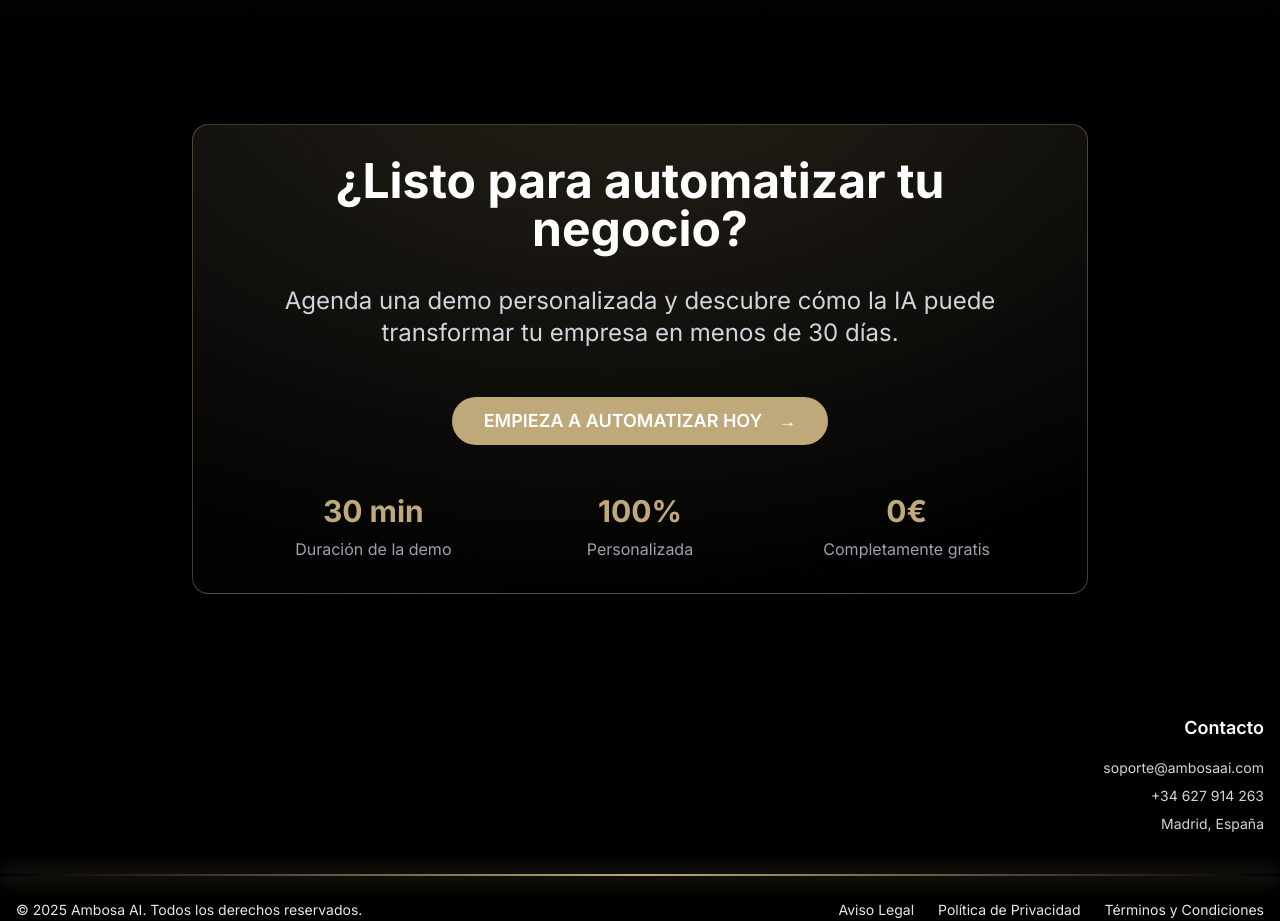
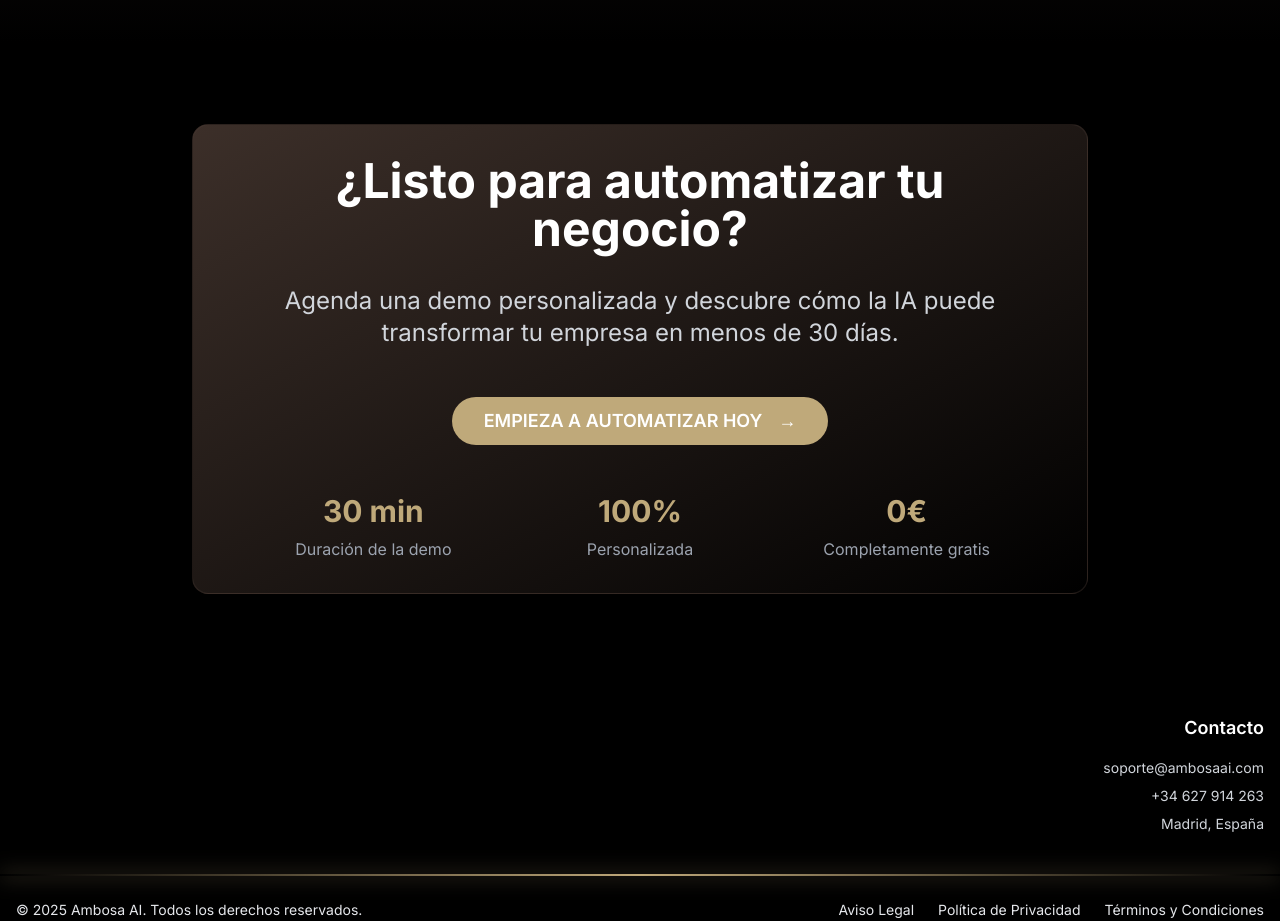
Before and after one commit to lucasespinosaai-lang/testambosaaiv0repository, a Next.js app: page / in a window 1280 px wide. Shown: the part 4060-4981 px from the top of the page. Built offline with nearby package versions, Linux system fonts and the light colour scheme.

Commit message:
Update page.tsx

```diff
--- a/app/page.tsx
+++ b/app/page.tsx
@@ -356,10 +356,10 @@ export default function Home() {
               >
                 <div className="
   relative overflow-hidden rounded-2xl p-6 sm:p-8
-  border border-[#BFA97A]/35
-  shadow-xl shadow-black/30
-  backdrop-blur-md
-  bg-[radial-gradient(1200px_800px_at_50%_-20%,rgba(191,169,122,0.18),transparent_70%),linear-gradient(to_bottom_right,rgba(255,255,255,0.02),rgba(0,0,0,0.6))]
+    border border-[#3C2F29]/50
+    shadow-xl shadow-black/30
+    backdrop-blur-md
+    bg-[linear-gradient(to_bottom_right,#3C2F29,rgba(0,0,0,0.6))]
 ">
   {/* sutil “vignette” interior */}
   <div className="pointer-events-none absolute inset-0 ring-1 ring-white/5 rounded-2xl"></div>
```
